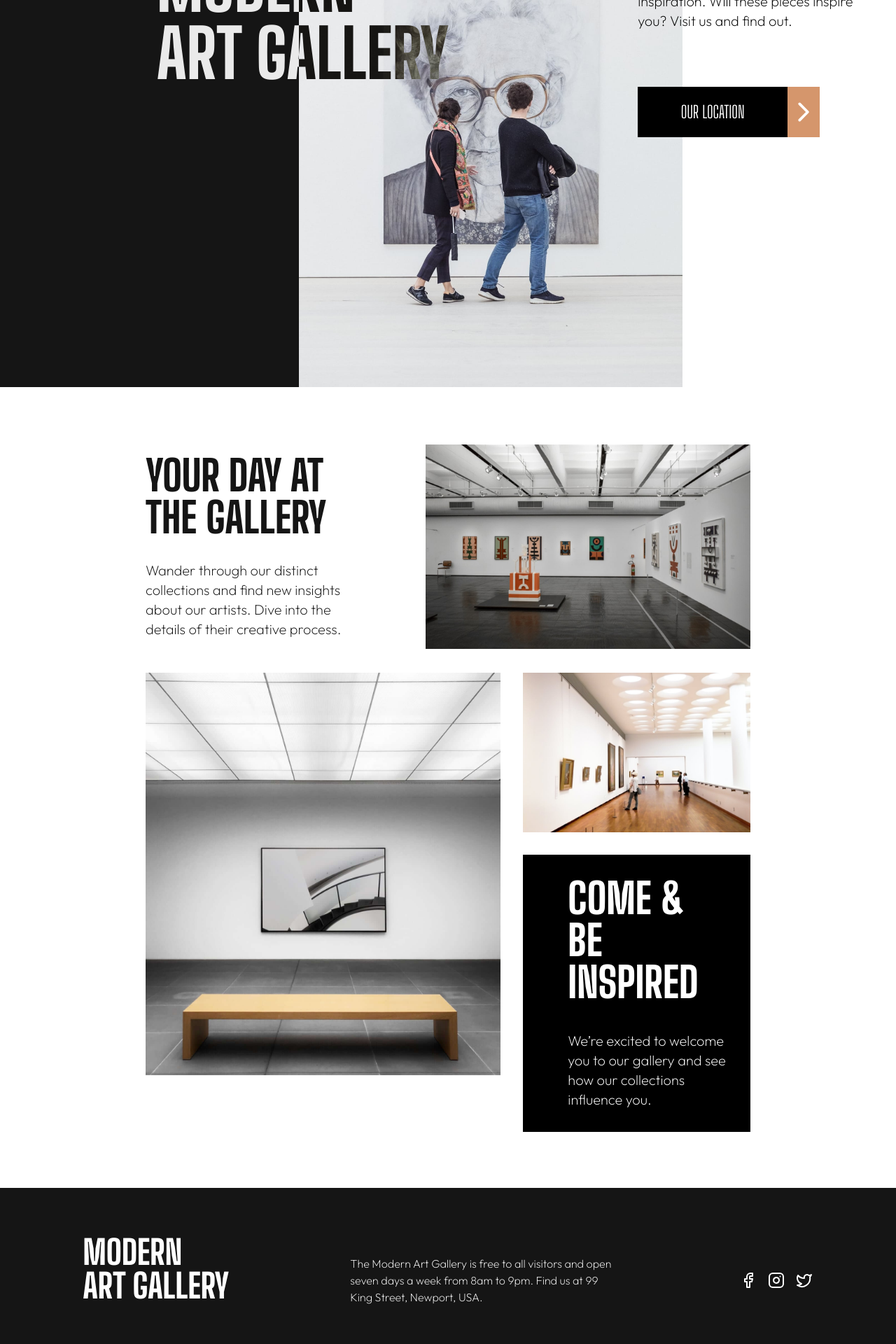
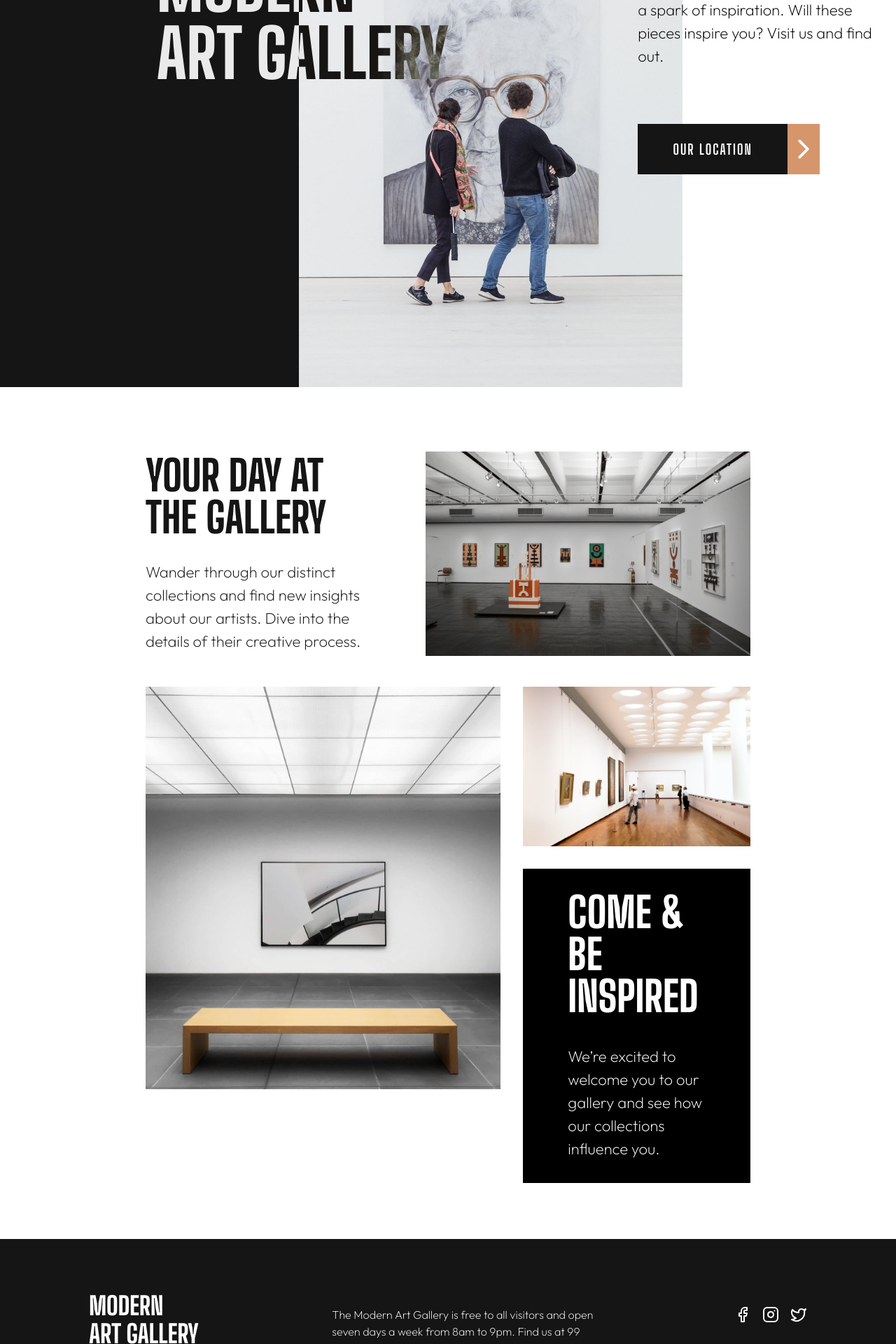
Before and after one commit to samuelahmed/demo-art-gallery, a Next.js app: page / in a window 1280 px wide. Shown: the part 260-2180 px from the top of the page at 70% size. Built offline with nearby package versions, Linux system fonts and the light colour scheme.

Commit message:
Fix font size and spacing

```diff
--- a/src/app/page.tsx
+++ b/src/app/page.tsx
@@ -11,11 +11,10 @@ import { Twitter, Facebook, Instagram } from "lucide-react";
 export default function Home() {
   return (
     <main className="flex h-screen w-full flex-col">
-
       {/* Section 1 */}
       <div className="flex flex-col md:flex-row">
-        <div className="mt-60 w-full bg-custom-white md:mt-0 md:w-1/3 md:bg-custom-black ">
-          <div className="bigSholders w-full px-4 py-8 text-5xl font-extrabold text-custom-black md:ml-56 md:mt-48 md:px-0 md:py-0  md:text-8xl md:text-custom-white md:mix-blend-difference ">
+        <div className="mt-60 w-full bg-custom-white md:mt-0 md:w-1/3 md:bg-custom-black">
+          <div className="bigSholders w-full px-4 py-8 text-5xl font-extrabold text-custom-black md:ml-56 md:mt-48 md:px-0 md:py-0 md:text-[96px] md:text-custom-white md:mix-blend-difference">
             <h1>MODERN</h1>
             <h1>ART GALLERY</h1>
           </div>
@@ -23,12 +22,12 @@ export default function Home() {
         <div className="hidden w-3/5 md:block">
           <Image src={heroImg} width={1080} height={1600} alt="alt" />
         </div>
-        <div className="z-n1 absolute top-[-150px] h-fit md:hidden ">
+        <div className="z-n1 absolute top-[-150px] h-fit md:hidden">
           <Image src={heroImg} width={1080} height={1600} alt="alt" />
         </div>
-        <div className="w-full bg-custom-white px-4 md:w-1/3 md:px-0 ">
+        <div className="w-full bg-custom-white px-4 md:w-1/3 md:px-0">
           <div className="flex flex-col md:-ml-16 md:mt-48">
-            <p className="outfit text-md pb-10 font-extralight md:w-[350px] md:pb-20 md:text-xl ">
+            <p className="outfit text-md pb-10 font-extralight md:w-[350px] md:pb-20 md:text-[22px]">
               The arts in the collection of the Modern Art Gallery all started
               from a spark of inspiration. Will these pieces inspire you? Visit
               us and find out.
@@ -49,7 +48,7 @@ export default function Home() {
               <h1 className="md:hidden">AT THE GALLERY</h1>
             </div>
             <div className="flex items-center justify-center">
-              <p className="outfit text-md w-80 text-left font-extralight md:text-xl">
+              <p className="outfit text-md w-80 text-left font-extralight md:text-[22px]">
                 Wander through our distinct collections and find new insights
                 about our artists. Dive into the details of their creative
                 process.
@@ -66,7 +65,7 @@ export default function Home() {
               <Image src={grid2Img} width={1080} height={1600} alt="alt" />
             </div>
           </div>
-          <div className="flex max-h-screen flex-col justify-between space-y-4 px-5 md:w-4/5 md:space-y-8 md:px-0 ">
+          <div className="flex max-h-screen flex-col justify-between space-y-4 px-5 md:w-4/5 md:space-y-8 md:px-0">
             <div className="w-full ">
               <Image src={grid3Img} width={1080} height={1600} alt="alt" />
             </div>
@@ -76,7 +75,7 @@ export default function Home() {
                   <h1>COME & BE</h1>
                   <h1>INSPIRED</h1>
                 </div>
-                <p className="outfit text:md text-left font-extralight md:pt-10 md:text-xl">
+                <p className="outfit text:md text-left font-extralight md:pt-10 md:text-[22px]">
                   We’re excited to welcome you to our gallery and see how our
                   collections influence you.
                 </p>
@@ -88,17 +87,17 @@ export default function Home() {
 
       {/* Section 3 */}
       <div className="flex flex-col justify-start space-y-8 bg-custom-black px-8 py-16 text-custom-white md:flex-row md:justify-around">
-        <div className="bigSholders flex flex-col items-start justify-center text-5xl font-extrabold">
+        <div className="bigSholders flex flex-col items-start justify-center text-4xl font-extrabold">
           <h1>MODERN</h1>
           <h1>ART GALLERY</h1>
         </div>
         <div className="flex max-w-96 flex-col items-start justify-center">
-          <p className="outfit font-extralight">
+          <p className="outfit font-extralight ">
             The Modern Art Gallery is free to all visitors and open seven days a
             week from 8am to 9pm. Find us at 99 King Street, Newport, USA.
           </p>
         </div>
-        <div className="mb-14 flex flex-col items-start justify-center">
+        <div className="mb-14 flex flex-col items-start justify-start">
           <div className="flex flex-row space-x-4">
             <Facebook className="hover:animate-pulse" />
             <Instagram className="hover:animate-pulse" />
--- a/src/components/button.tsx
+++ b/src/components/button.tsx
@@ -14,7 +14,7 @@ export default function Button({ children, variant }: ButtonProps) {
   return (
     // Make the button bigger and have icon ontop of it to avoid useState?
     <button
-      className={`bigSholders flex bg-black text-white hover:bg-custom-orange ${flexOrder} h-[72px] w-[260px] items-center`}
+      className={`bigSholders flex bg-custom-black text-custom-white hover:bg-custom-orange ${flexOrder} h-[72px] w-[260px] items-center`}
       onMouseEnter={() => setIsHovered(true)}
       onMouseLeave={() => setIsHovered(false)}
     >
@@ -23,7 +23,7 @@ export default function Button({ children, variant }: ButtonProps) {
           isHovered ? "bg-black" : "bg-custom-orange"
         }`}
       />
-      <p className="w-full text-2xl"> {children} </p>
+      <p className="bigSholders font-bold tracking-widest w-full md:text-[20px]"> {children} </p>
     </button>
   );
 }
```
